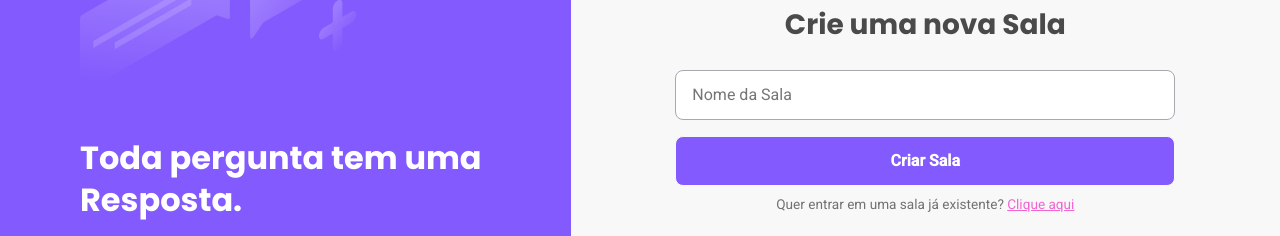
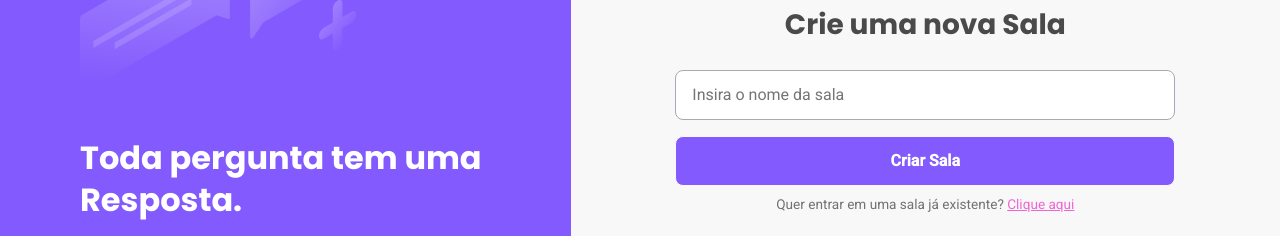
Before and after one commit to guilhermebernava/LetMeAsk, a React (Create React App) app: page /rooms/new in a window 1280 px wide. Shown: the part 396-632 px from the top of the page. Built offline with nearby package versions, Linux system fonts and the light colour scheme; no server answers.

Commit message:
criado forma de entrar em uma sala que existe no firebase

```diff
--- a/src/App.tsx
+++ b/src/App.tsx
@@ -1,15 +1,19 @@
-import { BrowserRouter, Route } from "react-router-dom"
+import { BrowserRouter, Route, Switch } from "react-router-dom"
 import Home  from "./pages/Home";
 import { NewRoom } from "./pages/NewRoom";
 
 import { AuthContextProvider } from './contexts/AuthContext'
+import { Room } from "./pages/Room";
 
 function App() {
   return (
     <BrowserRouter>
       <AuthContextProvider>
-        <Route path="/" exact component={Home} />
-        <Route path="/rooms/new" component={NewRoom} />
+        <Switch>
+          <Route path="/" exact component={Home} />
+          <Route path="/rooms/new" exact component={NewRoom} />
+          <Route path="/rooms/:id"   component={Room} />
+        </Switch>
       </AuthContextProvider>
     </BrowserRouter>
   );
--- a/src/components/Form/Form.tsx
+++ b/src/components/Form/Form.tsx
@@ -1,17 +1,13 @@
-import { Button } from "../Button/Button";
 import "./Form.css";
+import {FormHTMLAttributes} from 'react';
 
-interface FormProps{
-     type:string;
-     placeholder: string;
-     buttonName: string;
+interface formProps extends FormHTMLAttributes<HTMLFormElement>{
 }
 
-export function Form(props: FormProps) {
+export function Form(props: formProps) {
   return (
-    <form className="formulario">
-      <input type={props.type} placeholder={props.placeholder} />
-      <Button type="submit">{props.buttonName}</Button>
+    <form className="formulario" {...props}>
+      {props.children}
     </form>
   );
 }
--- a/src/pages/Home.tsx
+++ b/src/pages/Home.tsx
@@ -1,5 +1,4 @@
 import googleLogo from "../assets/images/google-icon.svg";
-
 import "../styles/Home.css";
 import { Button } from "../components/Button/Button";
 import { Illustration } from "../components/Illustration/Illustration";
@@ -7,18 +6,35 @@ import { LetMeAskLogo } from "../components/LetMeAskLogo/LetMeAskLogo";
 import { Form } from "../components/Form/Form";
 import { useHistory } from "react-router-dom";
 import { useAuth } from "../hooks/useAuth";
+import { database } from "../services/firebase";
+import { FormEvent, useState } from "react";
 
 const Home = () => {
-
   const history = useHistory();
-  const { user, signInWithGoogle } = useAuth()
+  const { user, signInWithGoogle } = useAuth();
+  const [roomCode, setRoomCode] = useState("");
 
   async function handleCreateRoom() {
     if (!user) {
-      await signInWithGoogle()
+      await signInWithGoogle();
     }
 
-    history.push('/rooms/new');
+    history.push("/rooms/new");
+  }
+
+  async function handleEnterRoom(event: FormEvent) {
+    event.preventDefault();
+
+    if(roomCode.trim() === '')
+        return
+
+    const roomRef = await database.ref(`rooms/${roomCode}`).get();
+
+    if(!roomRef.exists()){
+      alert('ROOM DOES NOT EXIST!!!')
+      return
+    }
+    history.push(`/rooms/${roomCode}`);
   }
 
   return (
@@ -32,11 +48,15 @@ const Home = () => {
             Crie sua sala com o Google
           </Button>
           <div className="separator">ou entre em uma sala</div>
-          <Form
-            placeholder="Digite o código da sala"
-            type="text"
-            buttonName="Entrar na Sala"
-          />
+          <Form onSubmit={handleEnterRoom}>
+            <input
+              type="text"
+              placeholder="Insira o codigo da Sala"
+              onChange={(e) => setRoomCode(e.target.value)}
+              value={roomCode}
+            />
+            <Button>Entrar na Sala</Button>
+          </Form>
         </div>
       </main>
     </div>
--- a/src/pages/NewRoom.tsx
+++ b/src/pages/NewRoom.tsx
@@ -1,13 +1,38 @@
+import { FormEvent, useState } from "react";
+import { Button } from "../components/Button/Button";
 import { Form } from "../components/Form/Form";
 import { Illustration } from "../components/Illustration/Illustration";
 import { LetMeAskLogo } from "../components/LetMeAskLogo/LetMeAskLogo";
 import { useAuth } from "../hooks/useAuth";
+import { useHistory } from "react-router-dom";
+
+import { database } from "../services/firebase";
 
 import "../styles/NewRoom.css";
 
 export function NewRoom() {
+  const history = useHistory();
+  const { user } = useAuth();
 
-  const { user } = useAuth()
+  const [newRoom, setNewRoom] = useState("");
+
+  //EVENT todo onSubmit manda para gente quando utilizamos um form, button, etc..
+  async function handleCreateRoom(event: FormEvent) {
+    //previni que a tela seja recarregada automaticamente
+    event.preventDefault();
+
+    //checa se a variavel nn esta vazia ou somente com espaços
+    if (newRoom.trim() === "") return;
+
+    const roomRef = database.ref("rooms");
+
+    const firebaseRoom = await roomRef.push({
+      Title: newRoom,
+      authorId: user?.id,
+    });
+
+    history.push(`/rooms/${firebaseRoom.key}`);
+  }
 
   return (
     <div className="NewRoom">
@@ -16,11 +41,15 @@ export function NewRoom() {
         <div className="MainContent">
           <LetMeAskLogo margin="0px 0px" />
           <strong>Crie uma nova Sala</strong>
-          <Form
-            placeholder="Nome da Sala"
-            type="text"
-            buttonName="Criar Sala"
-          />
+          <Form onSubmit={handleCreateRoom}>
+            <input
+              type="text"
+              placeholder="Insira o nome da sala"
+              onChange={(e) => setNewRoom(e.target.value)}
+              value={newRoom}
+            />
+            <Button type="submit">Criar Sala</Button>
+          </Form>
           <small>
             {" "}
             Quer entrar em uma sala já existente?{" "}
--- /dev/null
+++ b/src/pages/Room.tsx
@@ -0,0 +1,5 @@
+export function Room(){
+  return(
+    <h1>SALINHA BONITA</h1>
+  );
+}
```
Also changed, not shown: 1 other file (tests, documents, lock files or other folders).
